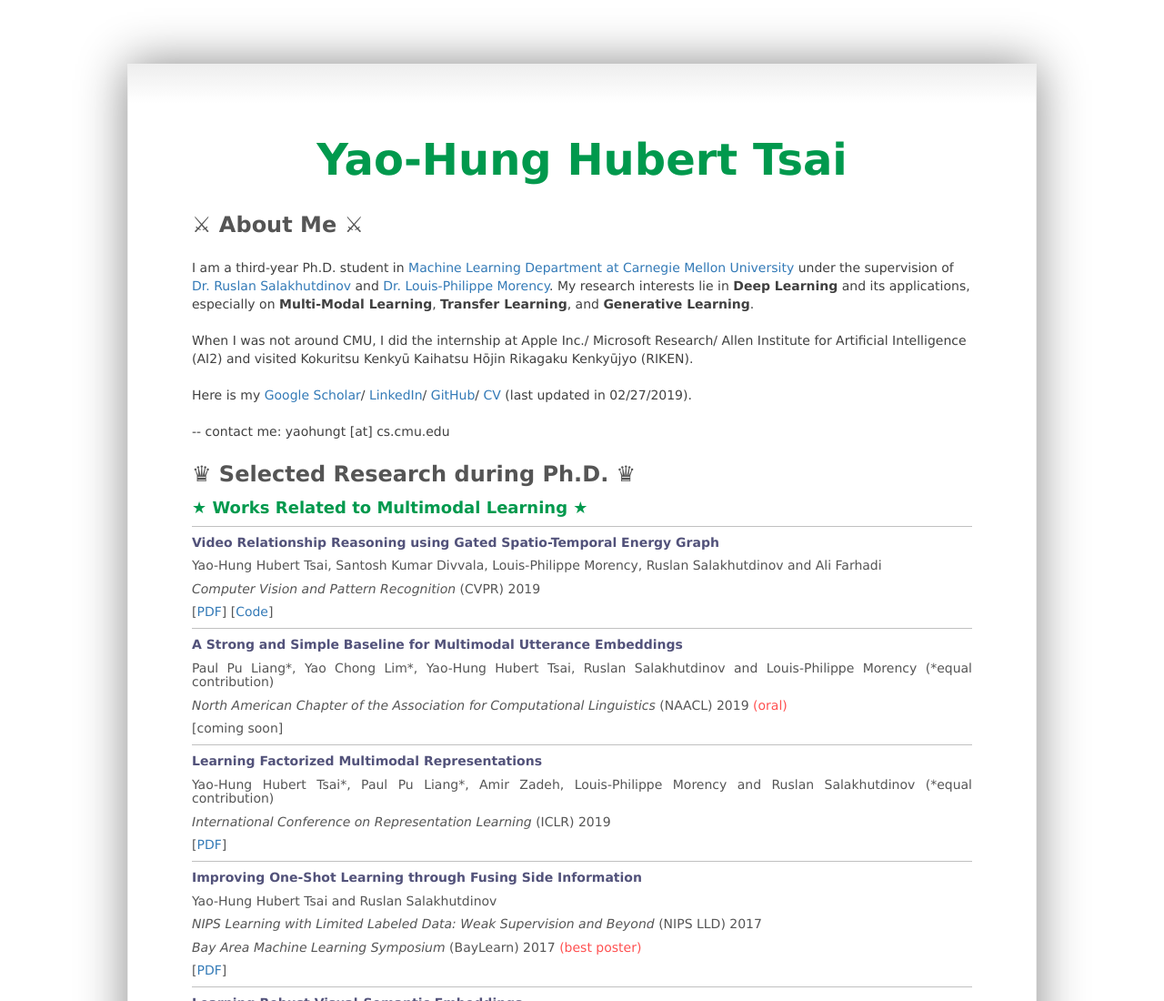
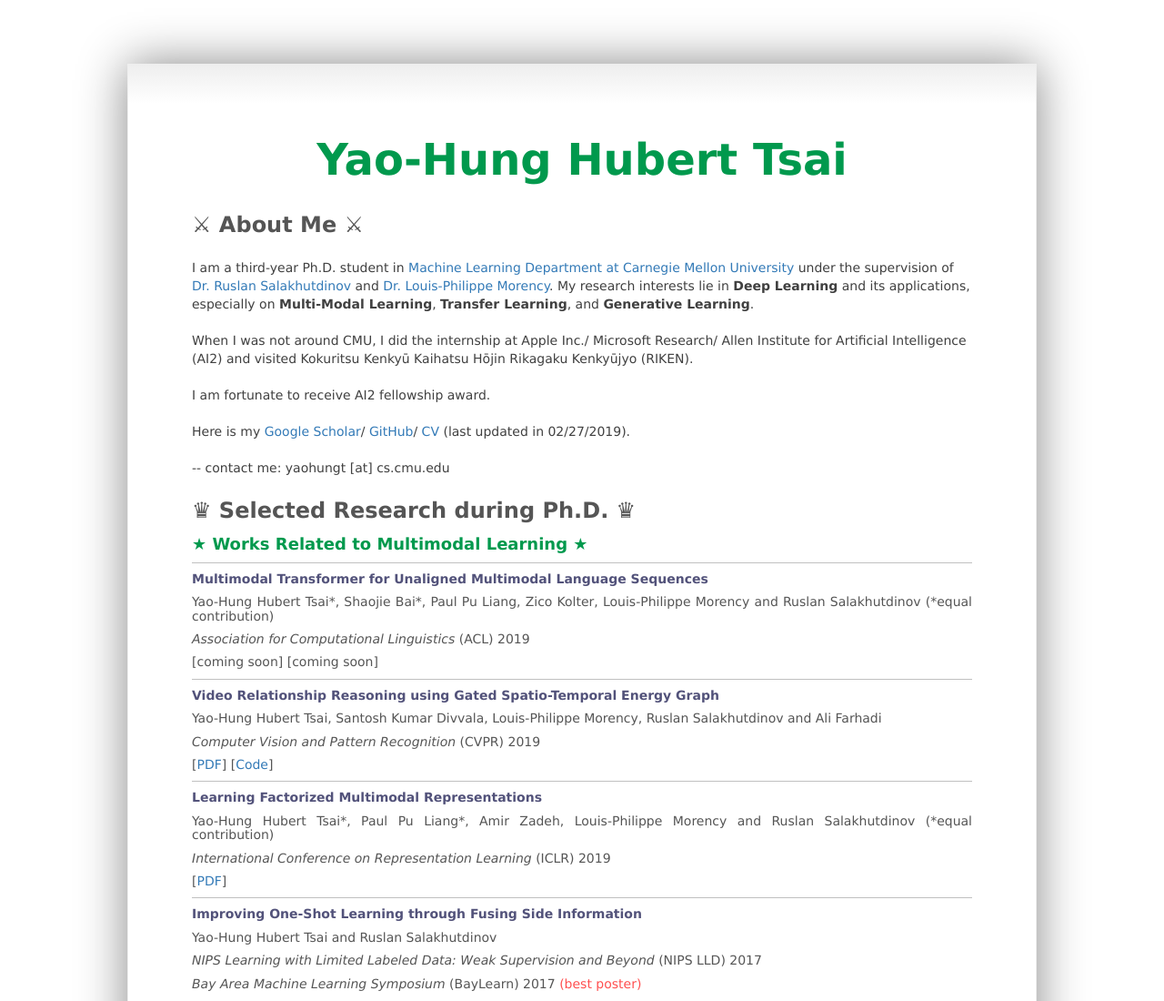
Before and after one commit to yaohungt/yaohungt.github.io, a plain HTML site: page index.html in a window 1280 px wide. Shown: the top 1100 px of the page at 91% size. Drawn offline with Linux system fonts and the light colour scheme.

Commit message:
Add files via upload

```diff
--- a/index.html
+++ b/index.html
@@ -93,7 +93,10 @@
 <font color= "#404040"> When I was not around CMU, I did the internship at Apple Inc./ Microsoft Research/ Allen Institute for Artificial Intelligence (AI2) and visited Kokuritsu Kenkyū Kaihatsu Hōjin Rikagaku Kenkyūjyo (RIKEN).</font>
 <br>
 <br>
-<font color= "#404040"> Here is my <a href="https://scholar.google.com/citations?hl=en&user=TMimDRoAAAAJ&view_op=list_works&gmla=AJsN-F5vhm52grmHQAI698sN5kJNTA0JnM6rnzOR-LR4yX4oYmjIkrxm2e5ENzDY6SaptJShZOuOQKRQagKM4T9ULuC2i90tCiuJbUr22tm_rjJ_F-jDcBc">Google Scholar</a>/ <a href="https://www.linkedin.com/in/yaohungt">LinkedIn</a>/ <a href="https://github.com/yaohungt">GitHub</a>/ <a href="./cv/hubert_cv.pdf">CV</a> (last updated in 02/27/2019). </font>
+<font color= "#404040"> I am fortunate to receive AI2 fellowship award. </font>
+<br>
+<br>
+<font color= "#404040"> Here is my <a href="https://scholar.google.com/citations?hl=en&user=TMimDRoAAAAJ&view_op=list_works&gmla=AJsN-F5vhm52grmHQAI698sN5kJNTA0JnM6rnzOR-LR4yX4oYmjIkrxm2e5ENzDY6SaptJShZOuOQKRQagKM4T9ULuC2i90tCiuJbUr22tm_rjJ_F-jDcBc">Google Scholar</a>/ <a href="https://github.com/yaohungt">GitHub</a>/ <a href="./cv/hubert_cv.pdf">CV</a> (last updated in 02/27/2019). </font>
 <br>
 <br>
 <font color= "#404040"> -- contact me: yaohungt [at] cs.cmu.edu</font>
@@ -123,21 +126,20 @@
 <h4> <font color= "#00994d"> <strong>&#9733 Works Related to Multimodal Learning &#9733</strong> </font> </h4>
 <div class="line2"> </div>
 
+<h5> <font color= "#52527a"> <strong>Multimodal Transformer for Unaligned Multimodal Language Sequences</strong> </font> </h5>
+<h5> Yao-Hung Hubert Tsai*, Shaojie Bai*, Paul Pu Liang, Zico Kolter, Louis-Philippe Morency and Ruslan Salakhutdinov (*equal contribution) </h5>
+<h5> <em>Association for Computational Linguistics</em> (ACL) 2019 </h5>
+<h5> [coming soon] [coming soon]</h5>
+
+<h5>  </h5>
+
+
+<div class="line2"> </div>
 
 <h5> <font color= "#52527a"> <strong>Video Relationship Reasoning using Gated Spatio-Temporal Energy Graph</strong> </font> </h5>
 <h5> Yao-Hung Hubert Tsai, Santosh Kumar Divvala, Louis-Philippe Morency, Ruslan Salakhutdinov and Ali Farhadi</h5>
 <h5> <em>Computer Vision and Pattern Recognition</em> (CVPR) 2019 </h5>
 <h5> [<a href="https://arxiv.org/pdf/1903.10547.pdf">PDF</a>] [<a href="https://github.com/yaohungt/GSTEG_CVPR_2019">Code</a>]</h5>
-
-<h5>  </h5>
-
-<div class="line2"> </div>
-
-<h5> <font color= "#52527a"> <strong>A Strong and Simple Baseline for Multimodal Utterance Embeddings</strong> </font> </h5>
-<h5> Paul Pu Liang*, Yao Chong Lim*, Yao-Hung Hubert Tsai, Ruslan Salakhutdinov and Louis-Philippe Morency (*equal contribution) </h5>
-
-<h5> <em> North American Chapter of the Association for Computational Linguistics </em>  (NAACL) 2019  <font color="#FF5050">(oral) </font></h5>
-<h5> [coming soon] </h5>
 
 <h5>  </h5>
 
```
